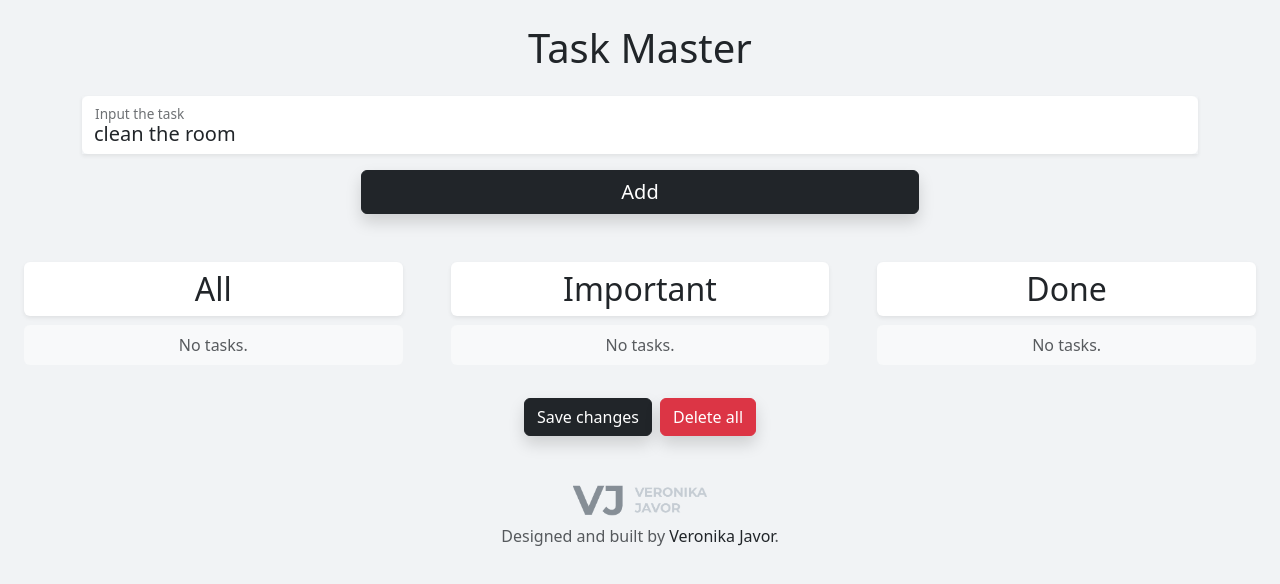
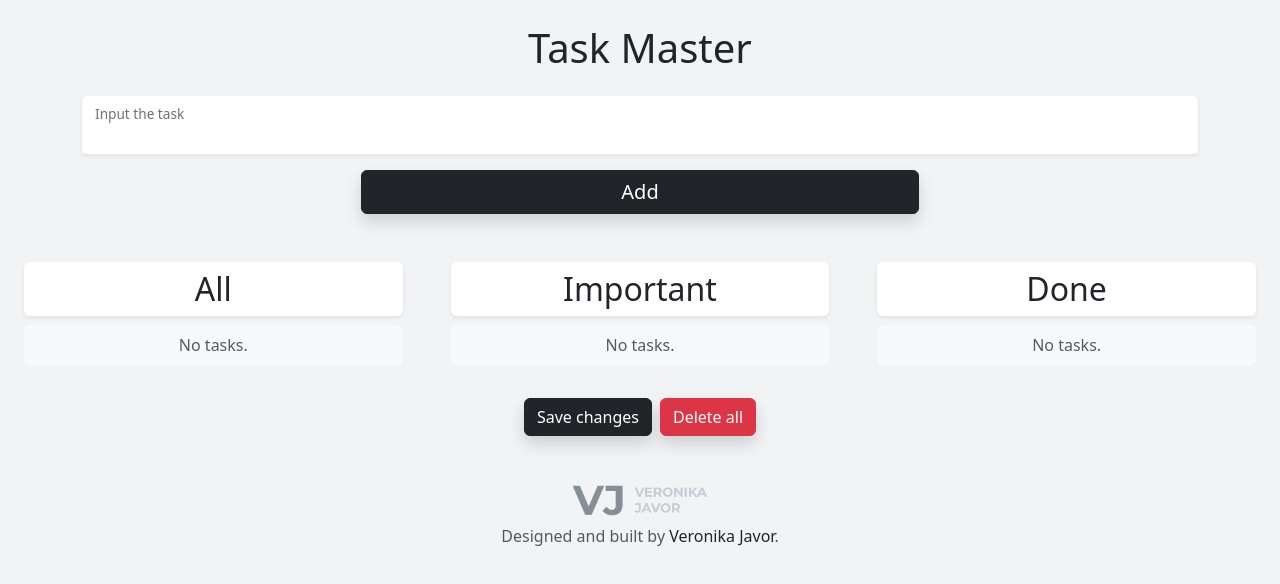
Before and after one commit to VeraQueen/task-master, an Angular app: page / in a window 1280 px wide. Shown: the top 584 px of the page. Built offline with nearby package versions, Linux system fonts and the light colour scheme.

Commit message:
added td form control

```diff
--- a/src/app/to-do-edit/to-do-edit.component.css
+++ b/src/app/to-do-edit/to-do-edit.component.css
@@ -0,0 +1,3 @@
+input.ng-invalid.ng-touched {
+  border: 1px solid red !important;
+}
--- a/src/app/to-do-edit/to-do-edit.component.html
+++ b/src/app/to-do-edit/to-do-edit.component.html
@@ -1,22 +1,24 @@
-<form class="form-floating mb-3 shadow-sm">
+<div>
+  <form
+    class="form-floating mb-3 shadow-sm"
+    id="form"
+    ngNativeValidate
+    (ngSubmit)="onSubmit(taskForm)"
+    #taskForm="ngForm"
+  >
     <input
       type="text"
       class="form-control border-0 fs-5"
       id="task-input"
-    placeholder="clean the room"
-    value="clean the room"
-    (keyup.enter)="onKeyEnterAddTask(inputTask)"
-    #inputTask
+      ngModel
+      name="task"
+      required
     />
     <label for="task-input">Input the task</label>
   </form>
-
   <div class="d-grid col-6 mx-auto mb-5">
-  <button
-    type="submit"
-    class="btn btn-dark text-nowrap shadow fs-5"
-    (click)="onClickAddTask(inputTask)"
-  >
+    <button type="submit" class="btn btn-dark shadow fs-5" form="form">
       Add
     </button>
   </div>
+</div>
--- a/src/app/to-do-edit/to-do-edit.component.ts
+++ b/src/app/to-do-edit/to-do-edit.component.ts
@@ -1,5 +1,6 @@
 import { Component } from '@angular/core';
 import { TasksService } from '../tasks.service';
+import { NgForm } from '@angular/forms';
 
 @Component({
   selector: 'app-to-do-edit',
@@ -9,15 +10,14 @@ import { TasksService } from '../tasks.service';
 export class ToDoEditComponent {
   constructor(private tasksService: TasksService) {}
 
-  onClickAddTask(inputTask: HTMLInputElement) {
-    if (inputTask.value === '') alert('Please write a task 📝');
-    else this.tasksService.addTasks(inputTask.value);
-    inputTask.value = '';
+  onSubmit(taskForm: NgForm) {
+    this.tasksService.addTasks(taskForm.value.task);
+    taskForm.reset();
   }
 
-  onKeyEnterAddTask(inputTask: HTMLInputElement) {
-    if (inputTask.value === '') alert('Please write a task 📝');
-    else this.tasksService.addTasks(inputTask.value);
-    inputTask.value = '';
-  }
+  // onKeyEnterAddTask(inputTask: HTMLInputElement) {
+  //   if (inputTask.value === '') alert('Please write a task 📝');
+  //   else this.tasksService.addTasks(inputTask.value);
+  //   inputTask.value = '';
+  // }
 }
```
Lines whose indentation alone changed are shown as unchanged.
